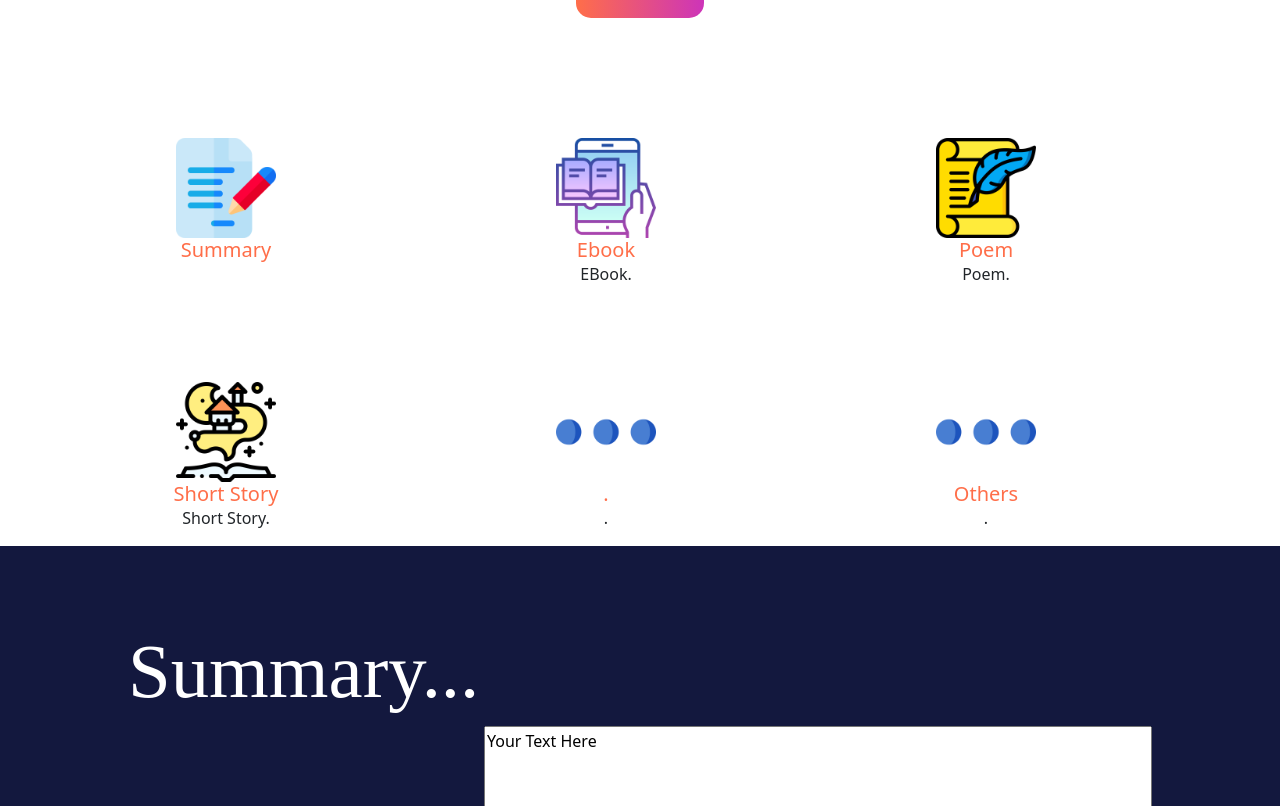
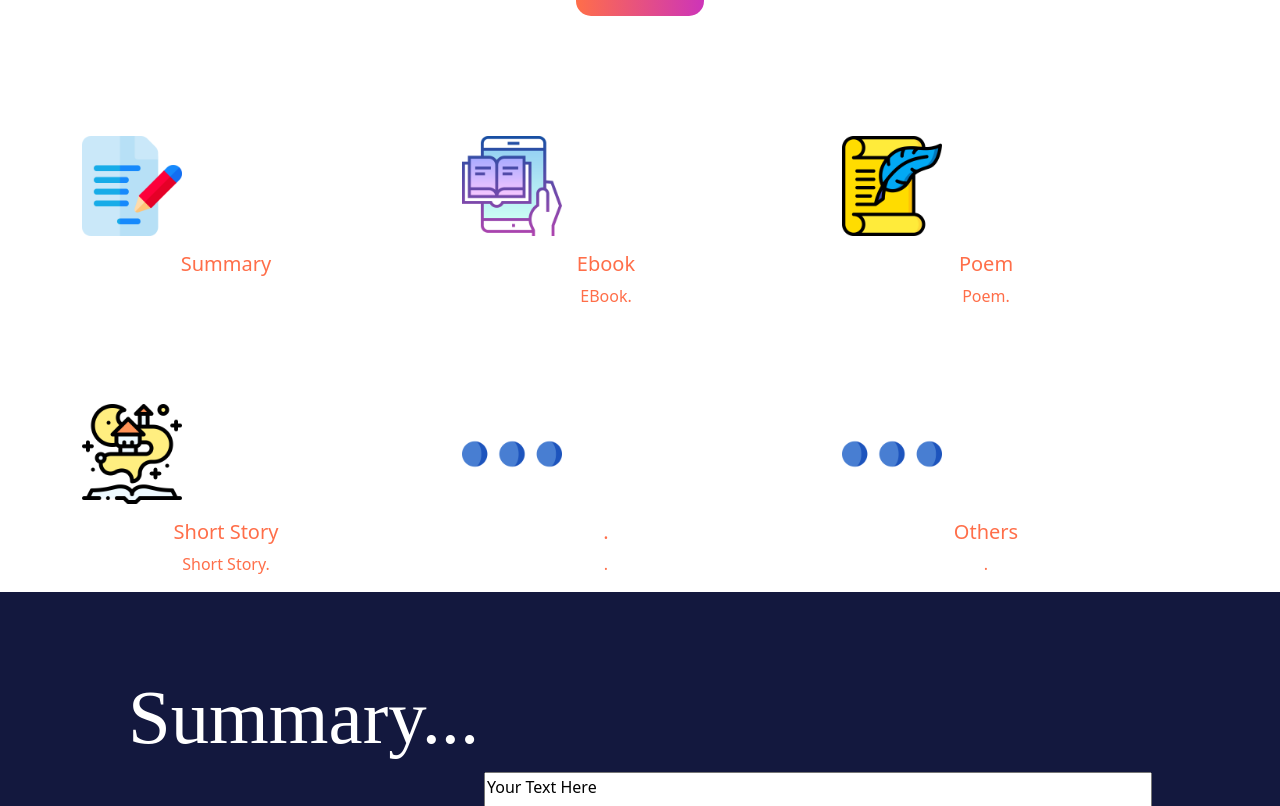
Before and after one commit to Lokesh8Goenka/Saavaad, a React (Create React App) app: page / in a window 1280 px wide. Shown: the part 1034-1840 px from the top of the page. Built offline with nearby package versions, Linux system fonts and the light colour scheme; a web font is replaced by a local one.

Commit message:
features error

```diff
--- a/public/styles.css
+++ b/public/styles.css
@@ -27,8 +27,12 @@ td{
     padding-left: 20px;
 }
 
+p{
+    color: #ff6e49;
+}
+
 h1{
-    color: #13183e;
+    color: #383b4e;
     font-family: 'Pacifico', cursive;
 }
 
@@ -66,9 +70,6 @@ h1{
     background: linear-gradient(90deg, rgba(255,110,73,1) 0%, rgba(205,52,185,1) 100%);
 }
 
-.card-title{
-    color: #ff6e49;
-}
 
 .login{
     height: 100vh;
@@ -101,8 +102,8 @@ h1{
 }
 
 
-/*
-#header {
+
+/* #header {
     background-color: grey;
     padding: 50px 10px;
     color: black;
@@ -111,15 +112,14 @@ h1{
     top: 0;
     height: 100%;
     transition: 2s;
-  } */
-/*
+  }
   .progress-bar {
     height: 10px;
     background: #005357;
-    width: 0%;
+    width: 100%;
   }
 
-  .container {
+  .cont {
     position: fixed;
     top: 0;
     z-index: 1;
--- a/src/components/Features.jsx
+++ b/src/components/Features.jsx
@@ -6,7 +6,8 @@ import contract from "../images/contract.png";
 import shortstory from "../images/fantasy.png";
 
 const cardTitle = {
-  color: "#ff6e49"
+  color: "#ff6e49",
+
 }
 
 function Features() {
@@ -15,60 +16,60 @@ function Features() {
       <div className="toolsheading">
           <h2 style={{fontSize: "50px"}}> Tools </h2>
       </div>
-      <div class="container text-center">
-        <div class="row">
+      <div className="container text-center">
+        <div className="row">
         {/* col-lg-4 col-md-6 */}
-          <div class="col">
-                <div classname="card" style={{width: "18rem", marginRight: "5vw"}}>
-                  <img src={contract} classname="card-img-top" alt="..." style={{width: "100px"}} />
+          <div className="col">
+                <div className="card" style={{width: "18rem", marginRight: "5vw", border: "none"}}>
+                  <img src={contract} className="card-img-top" alt="..." style={{width: "100px"}} />
                     <div className="card-body">
-                      <h5 class="card-title" style={cardTitle}>Summary</h5>
-                      <p classname="card-text"></p>
+                      <h5 className="card-title" style={cardTitle}>Summary</h5>
+                      <p className="card-text"></p>
                     </div>
                 </div>
           </div>
-          <div class="col">
-                <div classname="card" style={{width: "18rem", marginRight: "5vw"}}>
-                  <img src={ebook} classname="card-img-top" alt="..." style={{width: "100px"}} />
+          <div className="col">
+                <div className="card" style={{width: "18rem", marginRight: "5vw", border: "none"}}>
+                  <img src={ebook} className="card-img-top" alt="..." style={{width: "100px"}} />
                     <div className="card-body">
-                    <h5 class="card-title"  style={cardTitle}>Ebook</h5>
-                      <p classname="card-text">EBook.</p>
+                    <h5 className="card-title"  style={cardTitle}>Ebook</h5>
+                      <p className="card-text">EBook.</p>
                     </div>
                 </div>
           </div>
-          <div class="col">
-                <div classname="card" style={{width: "18rem"}}>
-                  <img src={poem} classname="card-img-top" alt="..." style={{width: "100px"}} />
+          <div className="col">
+                <div className="card" style={{width: "18rem", border: "none"}}>
+                  <img src={poem} className="card-img-top" alt="..." style={{width: "100px"}} />
                     <div className="card-body">
-                    <h5 class="card-title"  style={cardTitle}>Poem</h5>
-                      <p classname="card-text">Poem.</p>
+                    <h5 className="card-title"  style={cardTitle}>Poem</h5>
+                      <p className="card-text">Poem.</p>
                     </div>
                 </div>
           </div>
-          <div class="col">
-                <div classname="card" style={{width: "18rem", marginRight: "5vw", marginTop: "10vh"}}>
-                  <img src={shortstory} classname="card-img-top" alt="..." style={{width: "100px"}} />
+          <div className="col">
+                <div className="card" style={{width: "18rem", marginRight: "5vw", marginTop: "10vh", border: "none"}}>
+                  <img src={shortstory} className="card-img-top" alt="..." style={{width: "100px"}} />
                     <div className="card-body">
-                    <h5 class="card-title"  style={cardTitle}>Short Story</h5>
-                      <p classname="card-text">Short Story.</p>
+                    <h5 className="card-title"  style={cardTitle}>Short Story</h5>
+                      <p className="card-text">Short Story.</p>
                     </div>
                 </div>
           </div>
-          <div class="col">
-                <div classname="card" style={{width: "18rem", marginRight: "5vw", marginTop: "10vh"}}>
-                  <img src={more} classname="card-img-top" alt="..." style={{width: "100px"}} />
+          <div className="col">
+                <div className="card" style={{width: "18rem", marginRight: "5vw", marginTop: "10vh", border: "none"}}>
+                  <img src={more} className="card-img-top" alt="..." style={{width: "100px"}} />
                     <div className="card-body">
-                    <h5 class="card-title"  style={cardTitle}>.</h5>
-                      <p classname="card-text">.</p>
+                    <h5 className="card-title"  style={cardTitle}>.</h5>
+                      <p className="card-text">.</p>
                     </div>
                 </div>
           </div>
-          <div class="col">
-                <div classname="card" style={{width: "18rem", marginTop: "10vh"}}>
-                  <img src={more} classname="card-img-top" alt="..." style={{width: "100px"}} />
+          <div className="col">
+                <div className="card" style={{width: "18rem", marginTop: "10vh", border: "none"}}>
+                  <img src={more} className="card-img-top" alt="..." style={{width: "100px"}} />
                     <div className="card-body">
-                    <h5 class="card-title"  style={cardTitle}>Others</h5>
-                      <p classname="card-text">.</p>
+                    <h5 className="card-title"  style={cardTitle}>Others</h5>
+                      <p className="card-text">.</p>
                     </div>
                 </div>
           </div>
--- a/src/components/Home.jsx
+++ b/src/components/Home.jsx
@@ -14,20 +14,23 @@ const h1Style={
 }
 
 function Home(){
+//     window.onscroll = function() {
+//         let windowScroll = document.documentElement.scrollTop;
+//         let windowHeight = document.documentElement.scrollHeight - document.documentElement.clientHeight;
+//         let scrollAmount = (windowScroll / windowHeight) * 100;
+//         document.getElementById("mybar").style.width = scrollAmount + "%";
+//       };
+
     return(
         <div className="main">
-            <div class="container">
+            {/* <div class="cont">
                 <div class="progress-bar" id="mybar"></div>
-            </div>
+            </div> */}
             <img style={{height: "50vh", float: "right", marginRight: "10vw"}} src={ebook} alt="" />
             <h1 className="heading" style={h1Style}>Just <br />Cl!ck It!</h1><br />
             <p style={{marginLeft: "250px", fontFamily: "'Shantell Sans', cursive"}}>A new and easy way to have you own EBooks.</p>
             <br /><br />
-            <table>
-                <tr>
-                    <td><button className="explore" style={btnStyle}>Explore</button></td>
-                </tr>
-            </table>
+                <button className="explore" style={btnStyle}>Explore</button>
         </div>
     );
 }
```
Also changed, not shown: src/index.js (+1 -6 lines).
